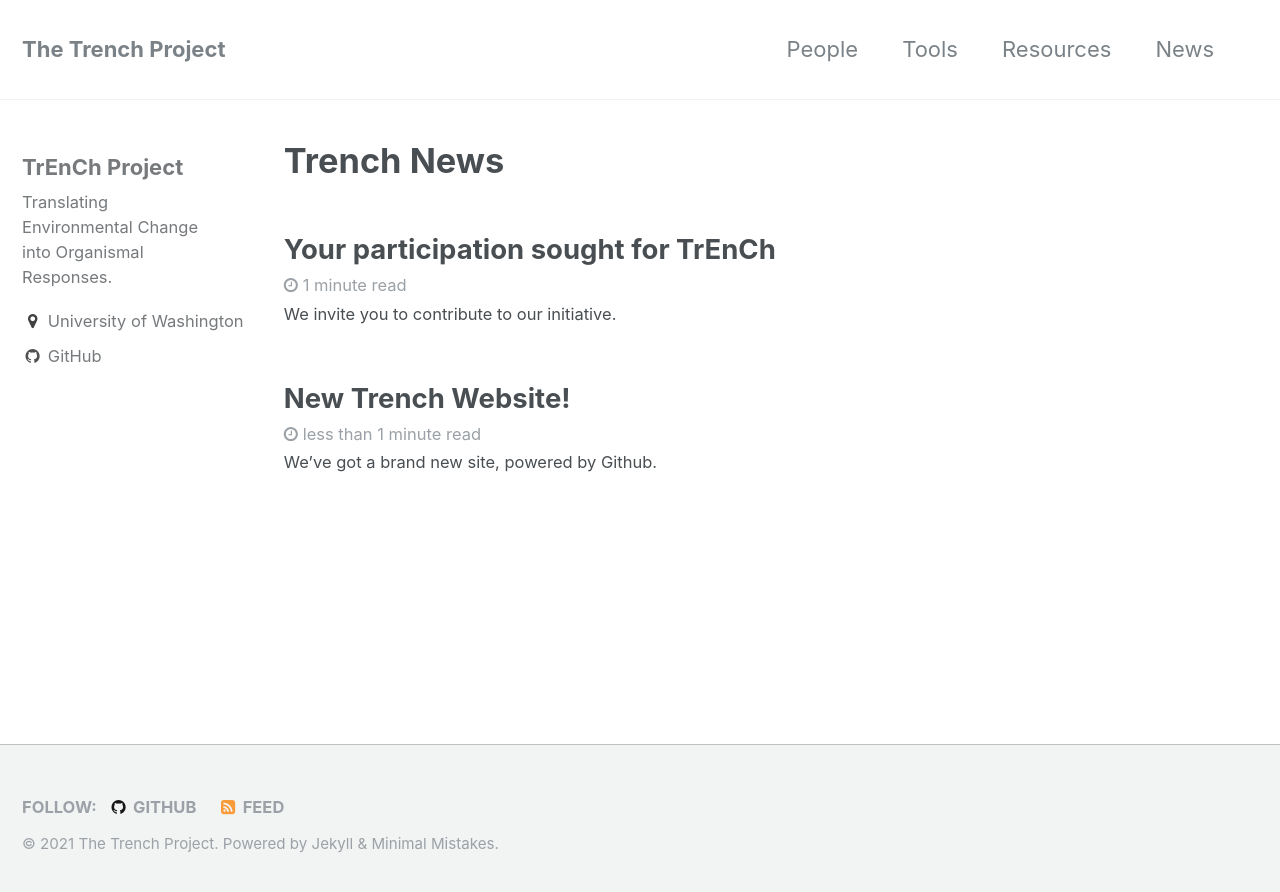
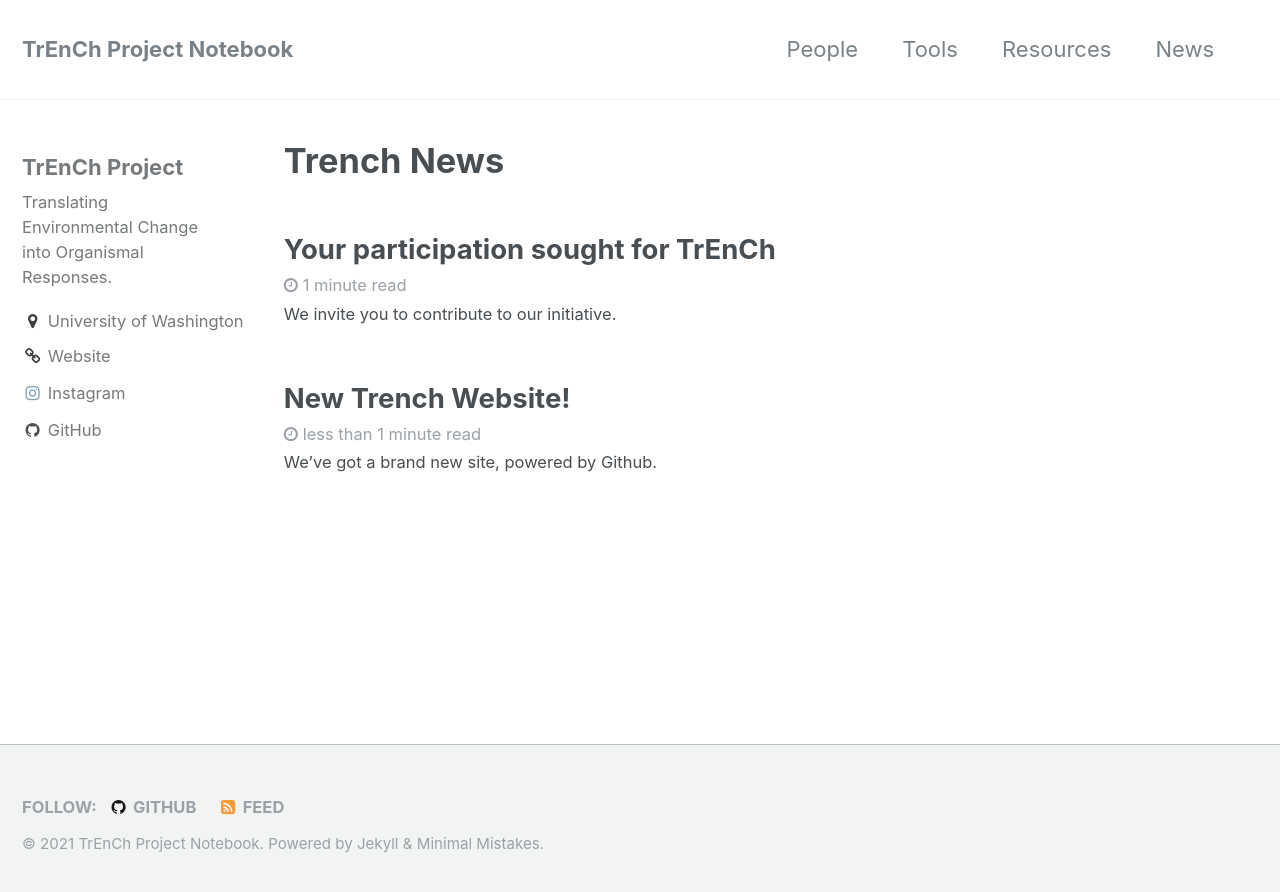
Before and after one commit to trenchproject/trenchproject.github.io, a Jekyll site: the page built from _pages/news.md, in a window 1280 px wide. Shown: the top 892 px of the page. Built offline with Jekyll 4.4.1, drawn with Linux system fonts in a browser that asks for light colours; part of the change alters nothing that is shown.

Commit message:
Update _config.yml

```diff
--- a/_config.yml
+++ b/_config.yml
@@ -7,7 +7,7 @@
 
 # Site Settings
 locale                   : "en"
-title                    : "The Trench Project"
+title                    : "TrEnCh Project Notebook"
 title_separator          : "-"
 name                     : ""
 description              : "Translating Environmental Change into Organismal Responses."
@@ -82,7 +82,7 @@ author:
   bio              : "Translating Environmental Change into Organismal Responses."
   location         : "University of Washington"
   email            :
-  uri              :
+  uri              : www.trenchproject.com
   bitbucket        :
   codepen          :
   dribbble         :
@@ -92,7 +92,7 @@ author:
   github           : trenchproject
   google_plus      :
   keybase          :
-  instagram        :
+  instagram        : trenchproject
   lastfm           :
   linkedin         :
   pinterest        :
```
